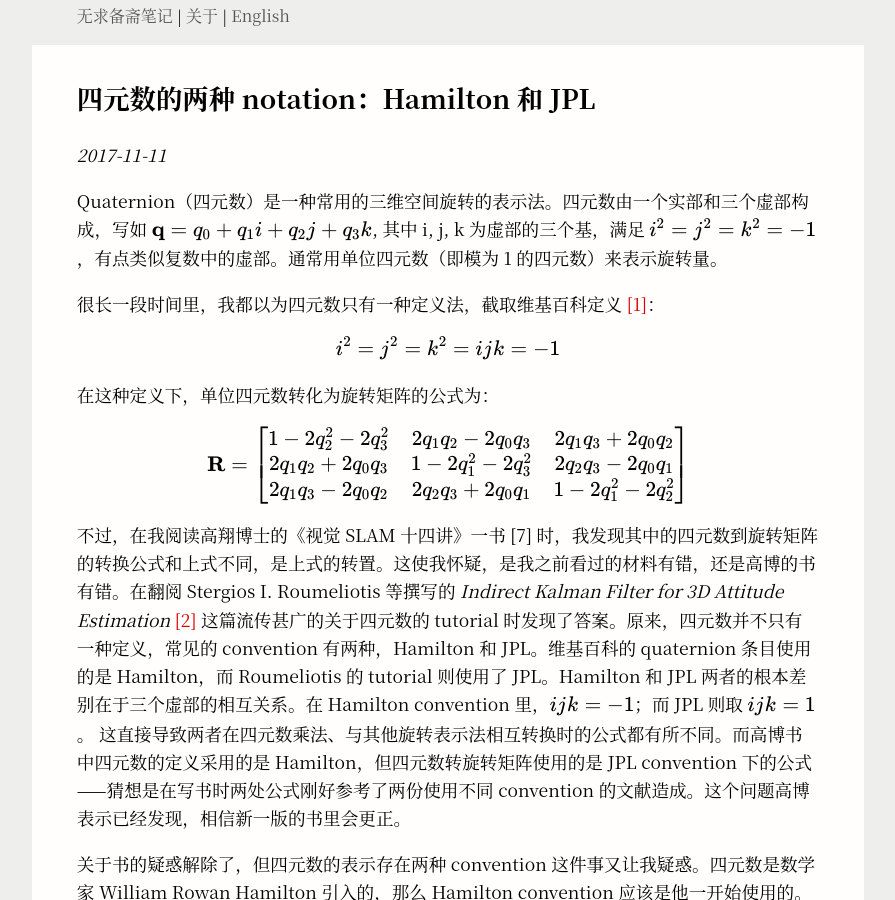
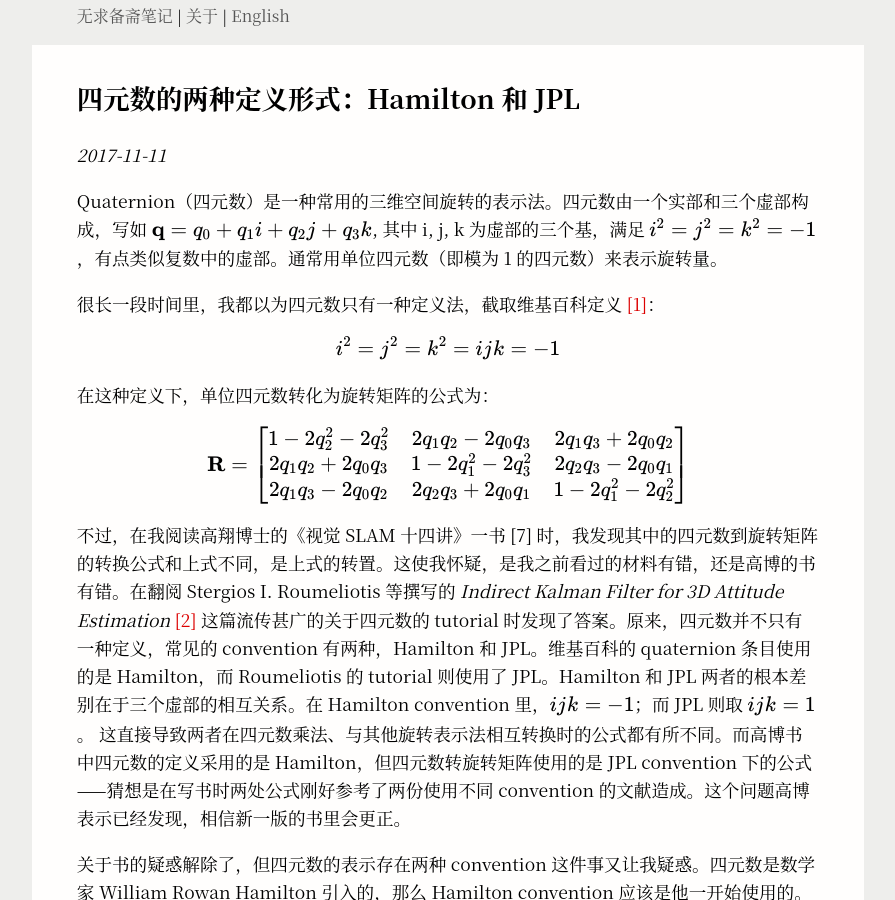
Before and after one commit to izhengfan/izhengfan.github.io, a Jekyll site: the page built from _posts/2017-11-11-quaternion_conventions.md, in a window 1280 px wide and 900 px high. Shown: the whole window, without its empty margins (192-1087 px from the left). Built offline with Jekyll 4.4.1, drawn with Linux system fonts in a browser that asks for light colours.

Commit message:
:art: update quaternion-convention title

```diff
--- a/_posts/2017-11-11-quaternion_conventions.md
+++ b/_posts/2017-11-11-quaternion_conventions.md
@@ -1,6 +1,6 @@
 ---
 layout: cnmath
-title: "四元数的两种 notation：Hamilton 和 JPL"
+title: "四元数的两种定义形式：Hamilton 和 JPL"
 date: 2017-11-11 01:00:00
 categories: cn
 tags: robotics
```
